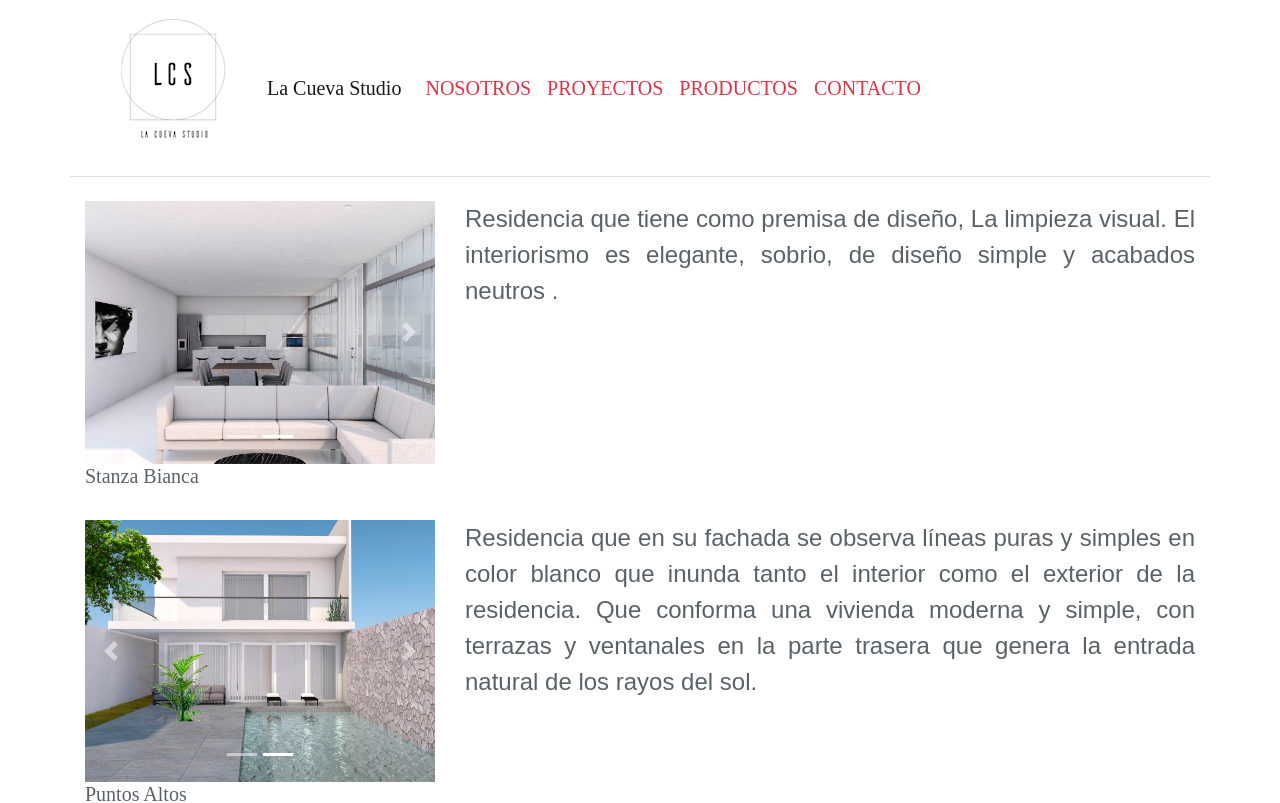
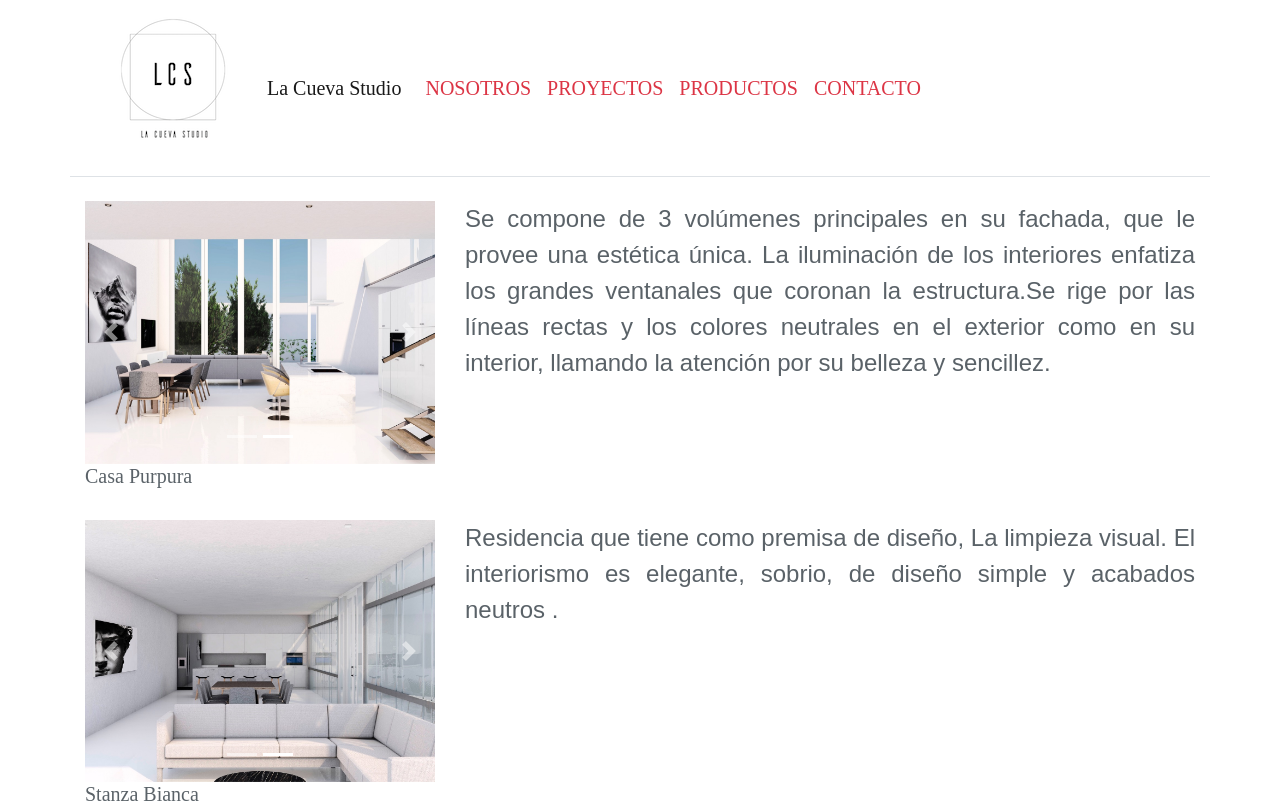
Before and after one commit to lalo256/laCuevaStudioReact, a React (Create React App) app: page /proyecto in a window 1280 px wide. Shown: the top 803 px of the page. Built offline with nearby package versions, Linux system fonts and the light colour scheme.

Commit message:
add new proyect (casa purpura)

```diff
--- a/src/pages/Proyecto.js
+++ b/src/pages/Proyecto.js
@@ -15,6 +15,8 @@ import P5_1 from "../Images/p0500.jpeg";
 import P5_2 from "../Images/p0501.jpeg";
 import P4_1 from "../Images/p0400.jpeg";
 import P4_2 from "../Images/p0401.jpeg";
+import P6_1 from '../Images/p0600.jpeg';
+import P6_2 from '../Images/p0601.jpeg';
 
 class Proyecto extends React.Component{
     render() {
@@ -22,6 +24,31 @@ class Proyecto extends React.Component{
             <React.Fragment>
                 <Navbar />
                 <div className="container proyect">
+                    <div className="row">
+                        <div className="col-4">
+                            <Carousel>
+                                <Carousel.Item interval={3000}>
+                                    <img className="imgcaruselP" src={P6_1} />
+                                </Carousel.Item>
+                                <Carousel.Item>
+                                    <img className="imgcaruselP" src={P6_2}/>
+                                </Carousel.Item>
+                            </Carousel>
+                            <h5 className="titleProject">Casa Purpura</h5>
+                        </div>
+                        <div className="col-8">
+                            <p className="descripcionProject1">
+                                Se compone de 3 volúmenes principales en su fachada, que le provee una estética única.
+                                La iluminación de los interiores enfatiza los grandes ventanales que coronan
+                                la estructura.Se rige por las líneas rectas y los colores neutrales en
+                                el exterior como en su interior, llamando la atención por su belleza y
+                                sencillez.
+                            </p>
+                        </div>
+
+                    </div>
+                    <br/>
+
                     <div className="row">
                         <div className="col-4">
                             <Carousel>
```
Also changed, not shown: src/Images/p0600.jpeg (added), src/Images/p0601.jpeg (added).
